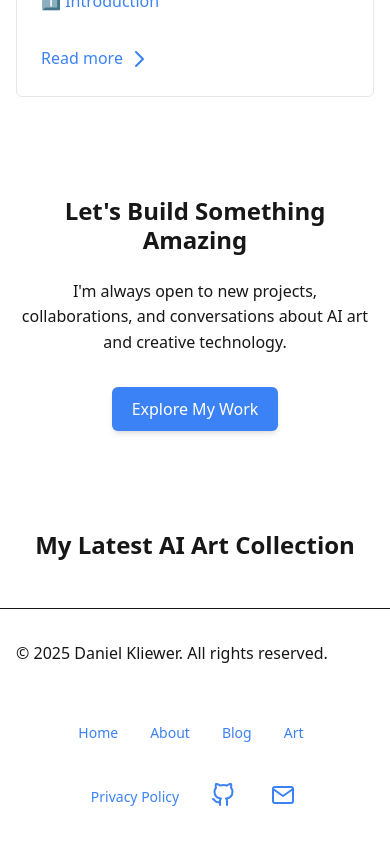
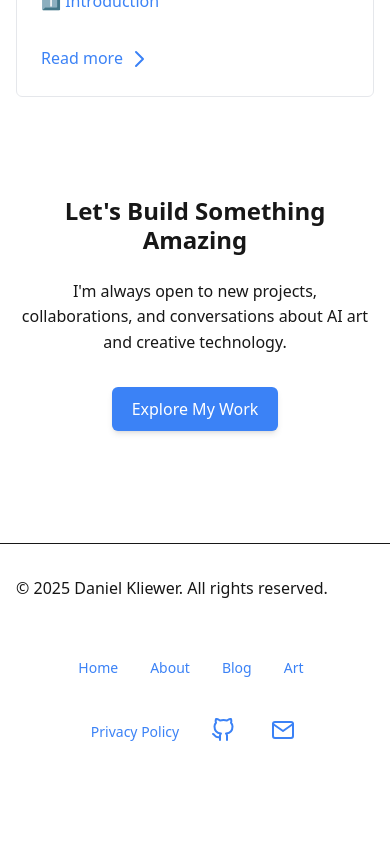
Before and after one commit to kliewerdaniel/blog06, a Next.js app: page / in a window 390 px wide. Shown: the part 4962-5806 px from the top of the page. After the commit the page ends 5756 px from the top, so only its background shows below. Built offline with nearby package versions, Linux system fonts and the light colour scheme.

Commit message:
Update page.client.tsx

```diff
--- a/src/app/page.client.tsx
+++ b/src/app/page.client.tsx
@@ -279,8 +279,7 @@ export default function ClientHomePage({ recentPosts, projects, technologies }:
 
         {/* Shopify Product Section */}
         <section className="py-16 container mx-auto px-4">
-          <h2 className="text-3xl md:text-4xl font-bold text-center mb-8">My Latest AI Art Collection</h2>
-          <div className="max-w-4xl mx-auto">
+          <div className="max-w-4xl mx-auto text-center">
             <div id='product-component-1744048152739'></div>
           </div>
 
```
